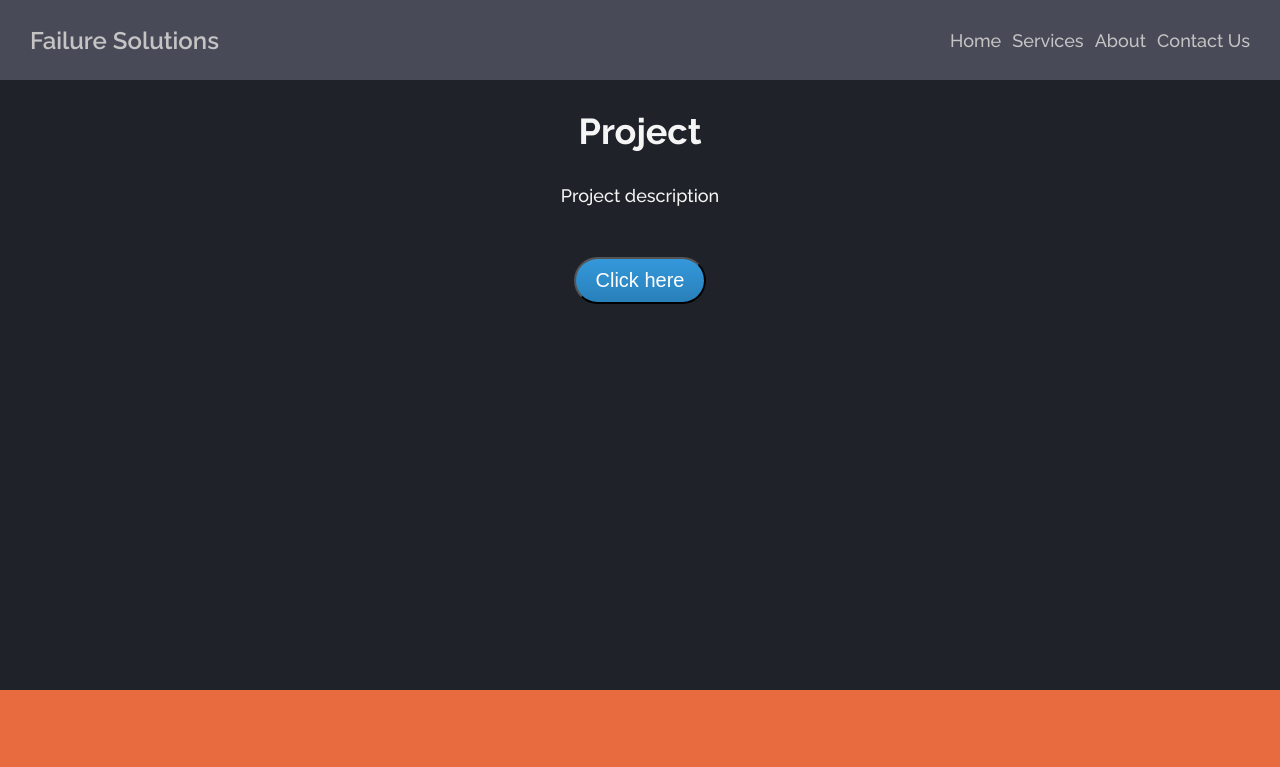
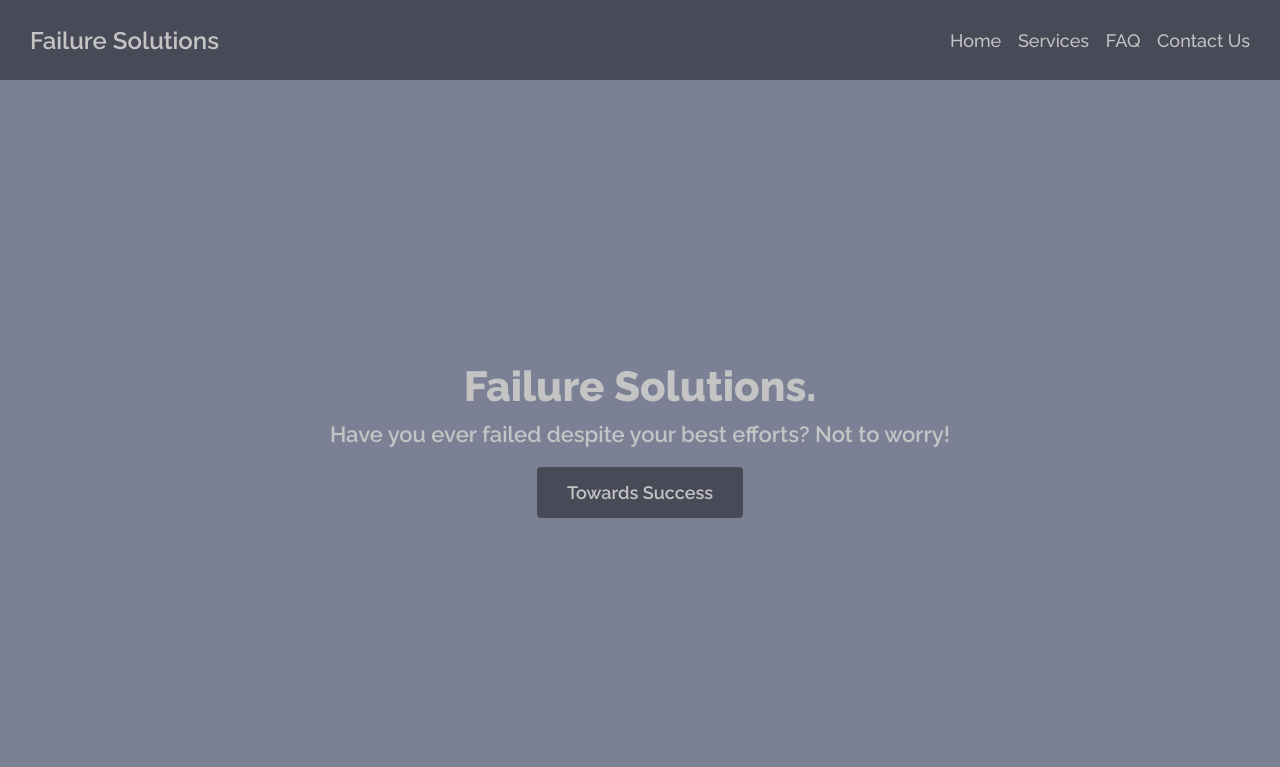
Before and after one commit to PrathmeshKupade/Project, a plain HTML site: page index.html in a window 1280 px wide. Shown: the top 767 px of the page. Drawn offline with Linux system fonts and the light colour scheme.

Commit message:
Completed Hero Section

```diff
--- a/index.html
+++ b/index.html
@@ -12,7 +12,6 @@
 </head>
 <body>
     <!-- Navbar Starts Here -->
-
     <nav class="navbar">
         <div class="logo">
             <a href="#">
@@ -28,7 +27,7 @@
                     Services
                 </a>
                 <a class="navLink" href="#">
-                    About
+                    FAQ
                 </a>
                 <a class="navLink" href="#">
                     Contact Us
@@ -36,29 +35,26 @@
             </ul>
         </div>
     </nav>
-
     <!-- Navbar Ends Here -->
 
     <!-- Hero Section Starts Here -->
-
-    <div class="introduction">
-        <div class="intro-title">
-           <h1 class="heading-h1">Project</h1>
-            <p class="intro-p">Project description</p>
+    <section class="hero">
+        <div class="overlay">
+           <h1 class="heading-h1">
+               Failure Solutions.
+           </h1>
+            <p class="intro-p">
+                Have you ever failed despite your best efforts? Not to worry!
+            </p>
+            <a href="#" class="btn">
+                Towards Success
+            </a>
         </div>
-
-        <div class="portfolio">
-            <button class="portfolio-btn">
-                Click here
-            </button>
-        </div>
-    </div>
-
+    </section>
     <!-- Hero Section Ends Here -->
 
     <!-- Services Section starts Here -->
-
-    <div class="services">
+    <section class="services">
         <div class="first-box">
             <p>First box</p>
         </div>
@@ -68,16 +64,20 @@
         <div class="third-box">
             <p>Third box</p>
         </div>
-    </div>
-
+    </section>
     <!-- Services Section Ends Here -->
 
-    <div class="faq">
+    <!-- FAQ Sections Starts Here -->
 
-    </div>
+    <section class="faq">
+    </section>
+
+    <!-- FAQ Sections Ends Here -->
 
     <footer>
         @Copyright2022
     </footer>
+
+
 </body>
 </html>
--- a/styles.css
+++ b/styles.css
@@ -60,59 +60,40 @@ a {
 
 /* Hero section*/
 
-.introduction{
-    height: 610px;
-    background-color: rgb(31, 34, 41);
-    color: whitesmoke;
+.hero {
+    background-color: var(--c-brand);
+    width: 100%;
+    height: 90vh;
 }
 
-.intro-title{
+.hero .overlay {
+    width: 100%;
+    height: 90vh;
+    display: flex;
     justify-content: center;
-    text-align: center;
+    align-items: center;
+    flex-direction: column;
 }
 
-.heading-h1{
-    padding:30px 3px;
+.hero .overlay .heading-h1 {
+    font-size: 42px;
+    font-weight: 800;
+    margin-bottom: 10px;
 }
 
-.intro-p{
-    margin: 0.2rem;
+.hero .overlay .intro-p {
+    font-size: 22px;
+    font-weight: 600;
+    margin-bottom: 20px;
 }
 
-
-.portfolio{
-    display: flex;
-    justify-content: center;
-    text-align: center;
+.hero .overlay .btn {
+    background-color: var(--c-dark);
+    padding: 15px 30px;
+    border-radius: 4px;
+    color: var(--c-light);
+    font-weight: 600;
 }
-
-.portfolio-btn {
-    background: #3498db;
-    background-image: -webkit-linear-gradient(top, #3498db, #2980b9);
-    background-image: -moz-linear-gradient(top, #3498db, #2980b9);
-    background-image: -ms-linear-gradient(top, #3498db, #2980b9);
-    background-image: -o-linear-gradient(top, #3498db, #2980b9);
-    background-image: linear-gradient(to bottom, #3498db, #2980b9);
-    -webkit-border-radius: 28;
-    -moz-border-radius: 28;
-    border-radius: 28px;
-    font-family: Arial;
-    color: #ffffff;
-    font-size: 20px;
-    padding: 10px 20px 10px 20px;
-    text-decoration: none;
-    margin: 3rem;
-  }
-
-  .portfolio-btn:hover {
-    background: #3cb0fd;
-    background-image: -webkit-linear-gradient(top, #3cb0fd, #3498db);
-    background-image: -moz-linear-gradient(top, #3cb0fd, #3498db);
-    background-image: -ms-linear-gradient(top, #3cb0fd, #3498db);
-    background-image: -o-linear-gradient(top, #3cb0fd, #3498db);
-    background-image: linear-gradient(to bottom, #3cb0fd, #3498db);
-    text-decoration: none;
-  }
 
 /* Service section */
 
```
